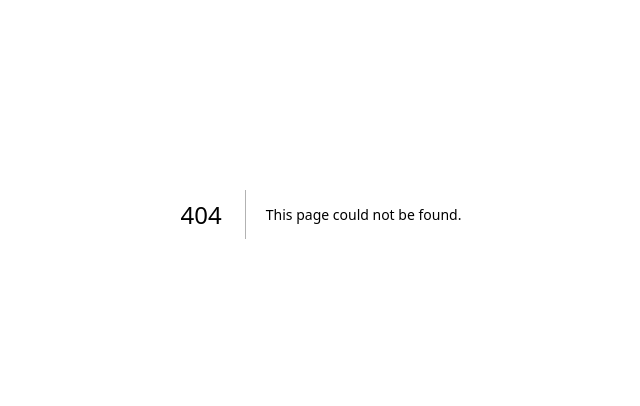
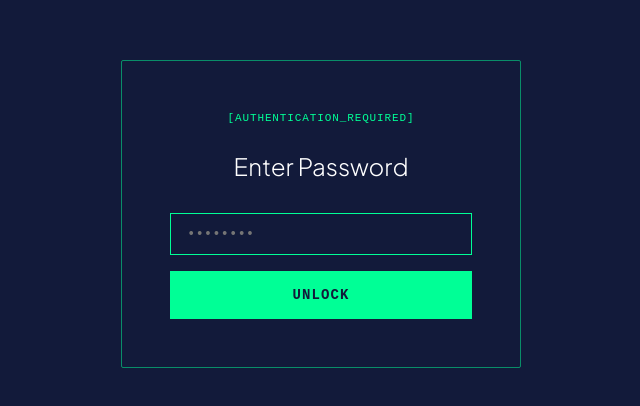
Before and after one commit to deac0nblues/qsl_base_next, a Next.js app: page /gate in a window 1280 px wide. Before the commit this address had no page. Shown: the part 186-592 px from the top of the page, without its empty margins (319-959 px from the left). Built offline with nearby package versions, Linux system fonts and the light colour scheme.

Commit message:
task: password-gate

```diff
--- /dev/null
+++ b/app/gate/page.tsx
@@ -0,0 +1,5 @@
+import PasswordGate from '@/components/auth/PasswordGate';
+
+export default function GatePage() {
+  return <PasswordGate />;
+}
--- a/app/globals.css
+++ b/app/globals.css
@@ -114,6 +114,16 @@ a {
 }
 
 /* ── Keyframes ── */
+@keyframes shake {
+  0%, 100% { transform: translateX(0); }
+  10%, 30%, 50%, 70%, 90% { transform: translateX(-4px); }
+  20%, 40%, 60%, 80% { transform: translateX(4px); }
+}
+
+.animate-shake {
+  animation: shake 0.5s ease-in-out;
+}
+
 @keyframes fadeSlideUp {
   from {
     opacity: 0;
--- a/components/auth/PasswordGate.tsx
+++ b/components/auth/PasswordGate.tsx
@@ -1,27 +1,47 @@
 'use client';
 
-import { useState, FormEvent, ReactNode } from 'react';
+import { useState, useRef, FormEvent } from 'react';
+import { useRouter } from 'next/navigation';
 import { colors, accentOpacity, fontFamily } from '@/lib/theme';
 
-interface PasswordGateProps {
-  password: string;
-  children: ReactNode;
-}
-
-export default function PasswordGate({ password, children }: PasswordGateProps) {
-  const [unlocked, setUnlocked] = useState(false);
+export default function PasswordGate() {
   const [input, setInput] = useState('');
   const [error, setError] = useState(false);
+  const [loading, setLoading] = useState(false);
+  const formRef = useRef<HTMLFormElement>(null);
+  const router = useRouter();
 
-  if (unlocked) return <>{children}</>;
+  const handleSubmit = async (e: FormEvent) => {
+    e.preventDefault();
+    setLoading(true);
+    setError(false);
 
-  const handleSubmit = (e: FormEvent) => {
-    e.preventDefault();
-    if (input === password) {
-      setUnlocked(true);
-      setError(false);
-    } else {
+    try {
+      const res = await fetch('/api/auth', {
+        method: 'POST',
+        headers: { 'Content-Type': 'application/json' },
+        body: JSON.stringify({ password: input }),
+      });
+
+      if (res.ok) {
+        router.push('/');
+        router.refresh();
+      } else {
+        setError(true);
+        setInput('');
+        // Re-trigger shake animation by removing and re-adding the class
+        const form = formRef.current;
+        if (form) {
+          form.classList.remove('animate-shake');
+          // Force reflow to restart animation
+          void form.offsetWidth;
+          form.classList.add('animate-shake');
+        }
+      }
+    } catch {
       setError(true);
+    } finally {
+      setLoading(false);
     }
   };
 
@@ -36,6 +56,7 @@ export default function PasswordGate({ password, children }: PasswordGateProps)
       }}
     >
       <form
+        ref={formRef}
         onSubmit={handleSubmit}
         style={{
           border: `1px solid ${accentOpacity[50]}`,
@@ -87,31 +108,37 @@ export default function PasswordGate({ password, children }: PasswordGateProps)
         )}
         <button
           type="submit"
+          disabled={loading}
           style={{
             width: '100%',
             padding: '12px 24px',
-            background: colors.accent,
-            color: colors.background,
+            background: loading ? 'transparent' : colors.accent,
+            color: loading ? colors.accent : colors.background,
             border: `2px solid ${colors.accent}`,
             fontFamily: fontFamily.mono,
             fontSize: 14,
             textTransform: 'uppercase',
             letterSpacing: '0.08em',
-            cursor: 'pointer',
+            cursor: loading ? 'wait' : 'pointer',
             minHeight: 48,
             fontWeight: 600,
             transition: 'all 200ms',
+            opacity: loading ? 0.7 : 1,
           }}
           onMouseEnter={(e) => {
-            (e.currentTarget as HTMLButtonElement).style.background = 'transparent';
-            (e.currentTarget as HTMLButtonElement).style.color = colors.accent;
+            if (!loading) {
+              (e.currentTarget as HTMLButtonElement).style.background = 'transparent';
+              (e.currentTarget as HTMLButtonElement).style.color = colors.accent;
+            }
           }}
           onMouseLeave={(e) => {
-            (e.currentTarget as HTMLButtonElement).style.background = colors.accent;
-            (e.currentTarget as HTMLButtonElement).style.color = colors.background;
+            if (!loading) {
+              (e.currentTarget as HTMLButtonElement).style.background = colors.accent;
+              (e.currentTarget as HTMLButtonElement).style.color = colors.background;
+            }
           }}
         >
-          UNLOCK
+          {loading ? 'VERIFYING...' : 'UNLOCK'}
         </button>
       </form>
     </div>
```
Also changed, not shown: app/api/auth/route.ts (added, +29 -0 lines), decisions/decision-password-gate.md (added, +50 -0 lines), middleware.ts (added, +41 -0 lines).
